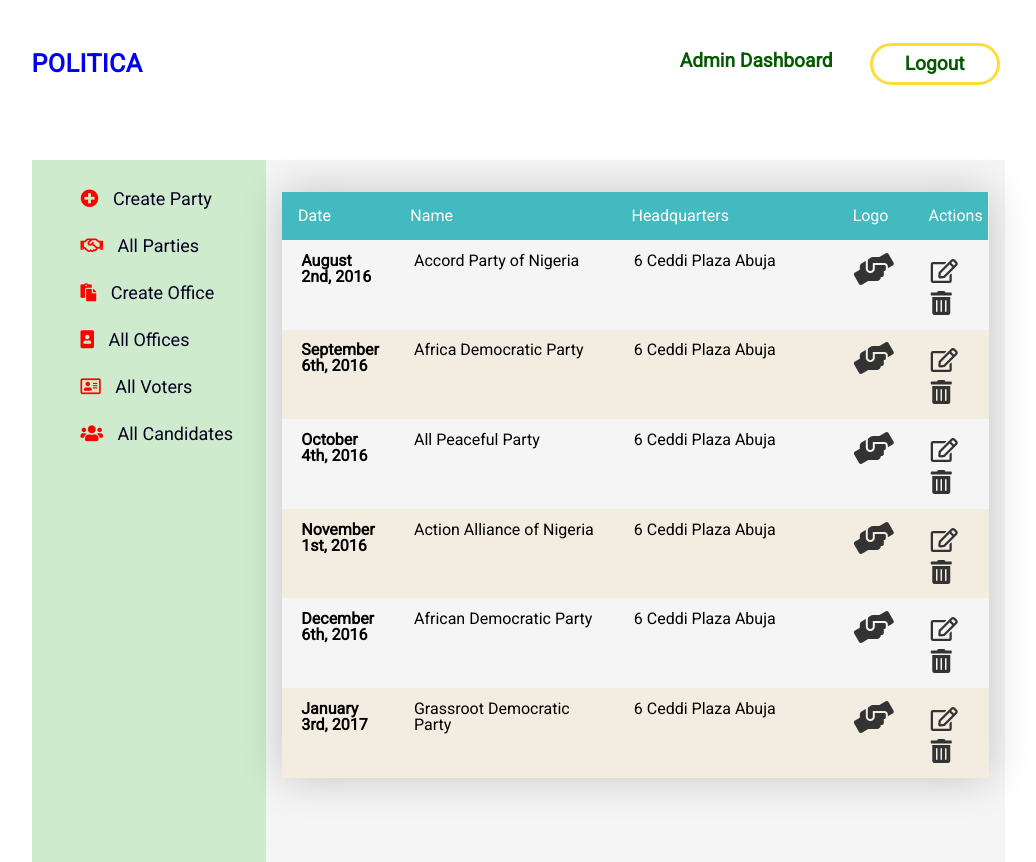
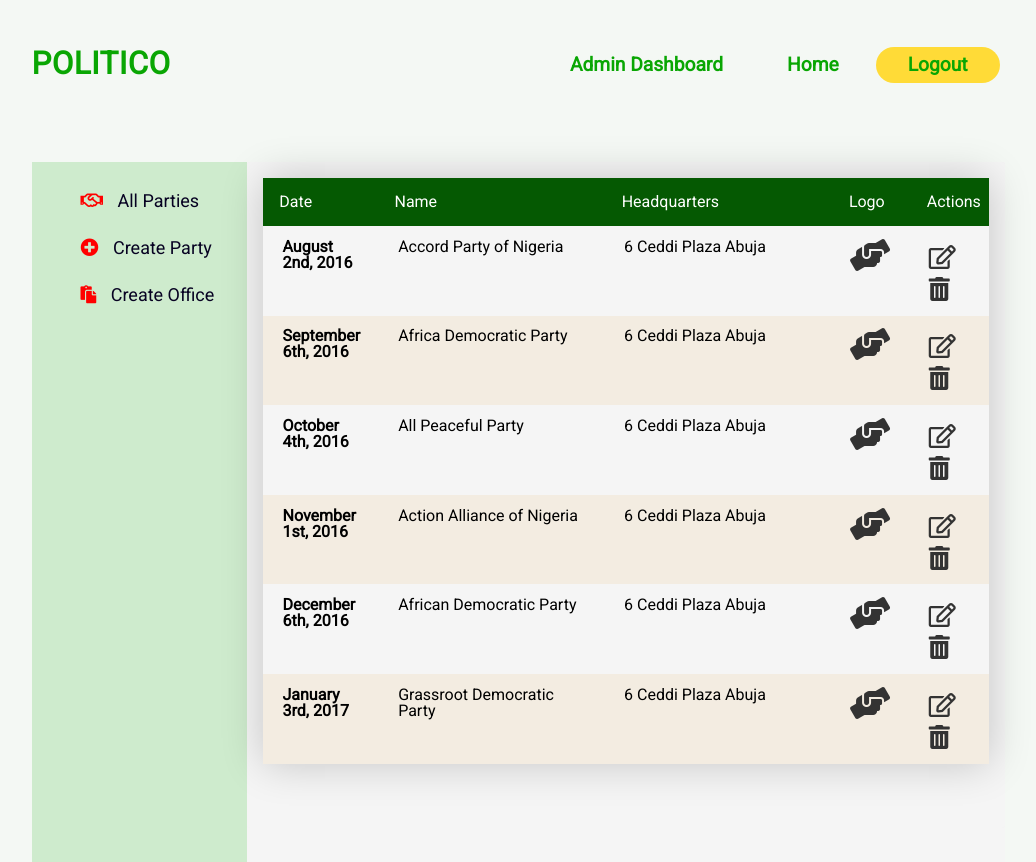
Before and after one commit to Anuoluwa/e-voting-Politico, a website: page UI/html/admin.html in a window 1280 px wide. Shown: the top 862 px of the page, without its empty margins (122-1158 px from the left). Drawn offline with Linux system fonts and the light colour scheme.

Commit message:
[Feature #163335030] Fix admin pages and index pages of UI elements

```diff
--- a/UI/css/admin.css
+++ b/UI/css/admin.css
@@ -53,6 +53,7 @@ table {
 
 body {
     font-family: 'Roboto', sans-serif;
+    background-color: rgb(244, 248, 244);
 
 }
 
@@ -86,9 +87,8 @@ header .logo {
     letter-spacing: .5px;
     line-height: 44px;
     padding: 10px 0;
-    text-transform: uppercase;
     text-align: center;
-    color: #055902;
+    color: #09A603;
 }
 
 nav {
@@ -109,9 +109,16 @@ nav ul li {
 
 nav ul li a {
     font-size: 1.25em;
-    color: #055902;
+    color: #09A603;
     font-weight: 700;
     text-decoration: none;
+}
+
+header h1 a {
+  font-size: 1.25em;
+  color: #09A603;
+  font-weight: 700;
+  text-decoration: none;
 }
 
 .banner {
@@ -220,15 +227,16 @@ figure img{
 
     nav ul li a {
         font-size: 1.2em;
-        color: #055902;
+        color: #09A603;
         font-weight: 700;
         text-decoration: none;
     }
 
     .highlight {
-        border: 3px solid #FFDb37;
+        border: 3px solid: gainsboro;
         border-radius: 30px;
         margin: 0 5px;
+        background-color: #FFDb37
     }
 
     .vote-btn {
@@ -285,7 +293,7 @@ figure img{
   .flex-container {
       display: flex;
       justify-content: space-around;
-      height: 2000px;
+      height: 700px;
   }
 
   .panel {
@@ -485,7 +493,7 @@ figure img{
   .wrapper {
     width: 100%;
     max-width: 1000px;
-    margin: 1em auto;
+    margin: 0;
     padding: 1em;
   }
 
@@ -530,7 +538,7 @@ figure img{
         list-style: none;
   }
         .column-heading {
-          background-color: #43BAC0;
+          background-color: #055902;
           color: white;
           padding: 1em;
         }
@@ -621,7 +629,7 @@ figure img{
   footer {
     width: calc(100% - 80px);
     padding: 20px 40px;
-    background-color: #f2f2f2;
+    background-color: white;
     overflow: hidden;
 }
 
--- a/UI/css/index.css
+++ b/UI/css/index.css
@@ -225,7 +225,7 @@ figure img{
 }
 .index-links  i {
     margin: 10px 0 10px 0;
-    color:rgb(73, 238, 8);
+    color:rgb(72, 255, 0);
 }
 
 
@@ -394,7 +394,7 @@ figure img{
     .index-boxlink {
         width: calc(32% - 20px) !important;
         border-radius: 15px;
-        box-shadow: 3px 4px #888888
+        box-shadow: 0 4px 8px 0 rgba(0, 0, 0, 0.2), 0 6px 20px 0 rgba(0, 0, 0, 0.19);
     }
     .process{
       margin: 35px 0 20px 0;
@@ -426,8 +426,6 @@ figure img{
     .index-links  i {
 
     }
-
-
 
 }
 
--- a/UI/html/admin.html
+++ b/UI/html/admin.html
@@ -14,11 +14,12 @@
 <body>
     <header class="container ">
         <h1 class="logo">
-            <a href="index.html">Politica</a>
+            <a href="index.html">Politico</a>
         </h1>
         <nav>
             <ul>
                 <li><a href="">Admin Dashboard</a></li>
+                <li><a href="">Home</a></li>
                 <li class="highlight"><a href="">Logout</a></li>
             </ul>
         </nav>
@@ -29,12 +30,9 @@
                 <div class="nav">
                     <div class="navbar">
                         <ul>
+                            <li><a href="#" id="parties"> <i class="far fa-handshake"></i> All Parties</a></li>
                             <li><a href="#" id="party-link"> <i class="fas fa-plus-circle"></i> Create Party</a></li>
-                            <li ><a href="#" id="parties"> <i class="far fa-handshake"></i> All Parties</a></li>
                             <li><a href="#" id="office-link"> <i class="fas fa-paste"></i> Create Office</a> </li>
-                            <li><a href=""> <i class="fas fa-portrait"></i> All Offices</a></li>
-                            <li><a href=""> <i class="far fa-address-card"></i> All Voters</a></li>
-                            <li><a href=""> <i class="fas fa-users"></i> All Candidates</a></li>
                         </ul>
                     </div>
 
@@ -264,7 +262,7 @@
         </div>
     </main>
 
-    <div>
+    <!-- <div>
         <footer>
             <small>&copy; 2019 Politica</small>
             <nav>
@@ -284,7 +282,7 @@
                 </ul>
             </nav>
         </footer>
-    </div>
+    </div> -->
     <script src="../js/main.js"></script>
 </body>
 
```
